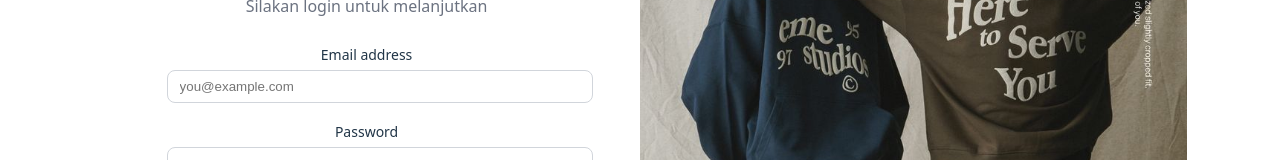
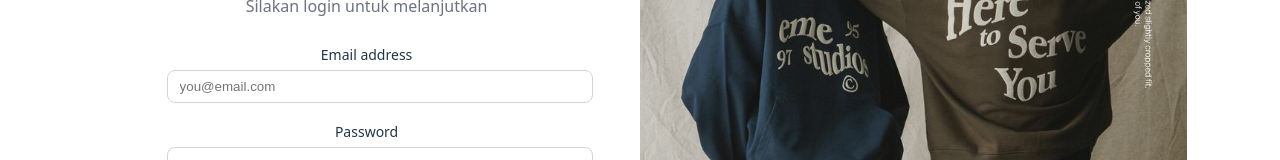
Before and after one commit to oktapianir/THRIFT_GARAGE, a React (Vite) app in the folder Client/: page /login in a window 1280 px wide. Shown: the part 351-511 px from the top of the page. Built offline with nearby package versions, Linux system fonts and the light colour scheme.

Commit message:
change wording for email

```diff
--- a/Client/src/pages/Login.jsx
+++ b/Client/src/pages/Login.jsx
@@ -30,7 +30,7 @@
               <label style={{ fontSize: '0.875rem', fontWeight: '500' }}>Email address</label>
               <input
                 type="email"
-                placeholder="you@example.com"
+                placeholder="you@email.com"
                 value={email}
                 onChange={(e) => setEmail(e.target.value)}
                 style={{
```
